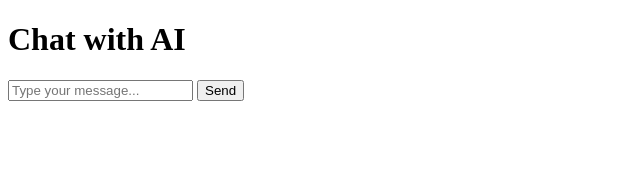
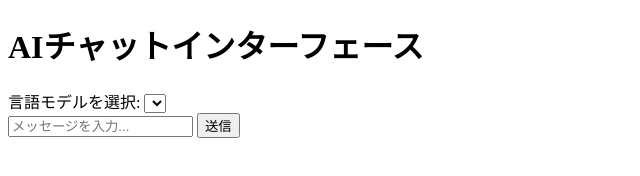
Before and after one commit to tsubotan1985/tsubotan1985.github.io, a plain HTML site: page index.html in a window 1280 px wide. Shown: the whole page, without its empty margins (0-640 px from the left). Drawn offline with Linux system fonts and the light colour scheme.

Commit message:
Update index.html

```diff
--- a/index.html
+++ b/index.html
@@ -3,13 +3,18 @@
 <head>
     <meta charset="UTF-8">
     <meta name="viewport" content="width=device-width, initial-scale=1.0">
-    <title>AI Chat</title>
-    <script defer src="app.js"></script>
+    <title>AI Chat Interface</title>
+    <link rel="stylesheet" href="styles.css">
 </head>
 <body>
-    <h1>Chat with AI</h1>
+    <h1>AIチャットインターフェース</h1>
+    <label for="modelSelect">言語モデルを選択:</label>
+    <select id="modelSelect">
+        <!-- モデルのオプションはJavaScriptで動的に追加されます -->
+    </select>
     <div id="chatbox"></div>
-    <input type="text" id="userInput" placeholder="Type your message...">
-    <button onclick="sendMessage()">Send</button>
+    <input type="text" id="userInput" placeholder="メッセージを入力...">
+    <button onclick="sendMessage()">送信</button>
+    <script src="app.js"></script>
 </body>
 </html>
```
